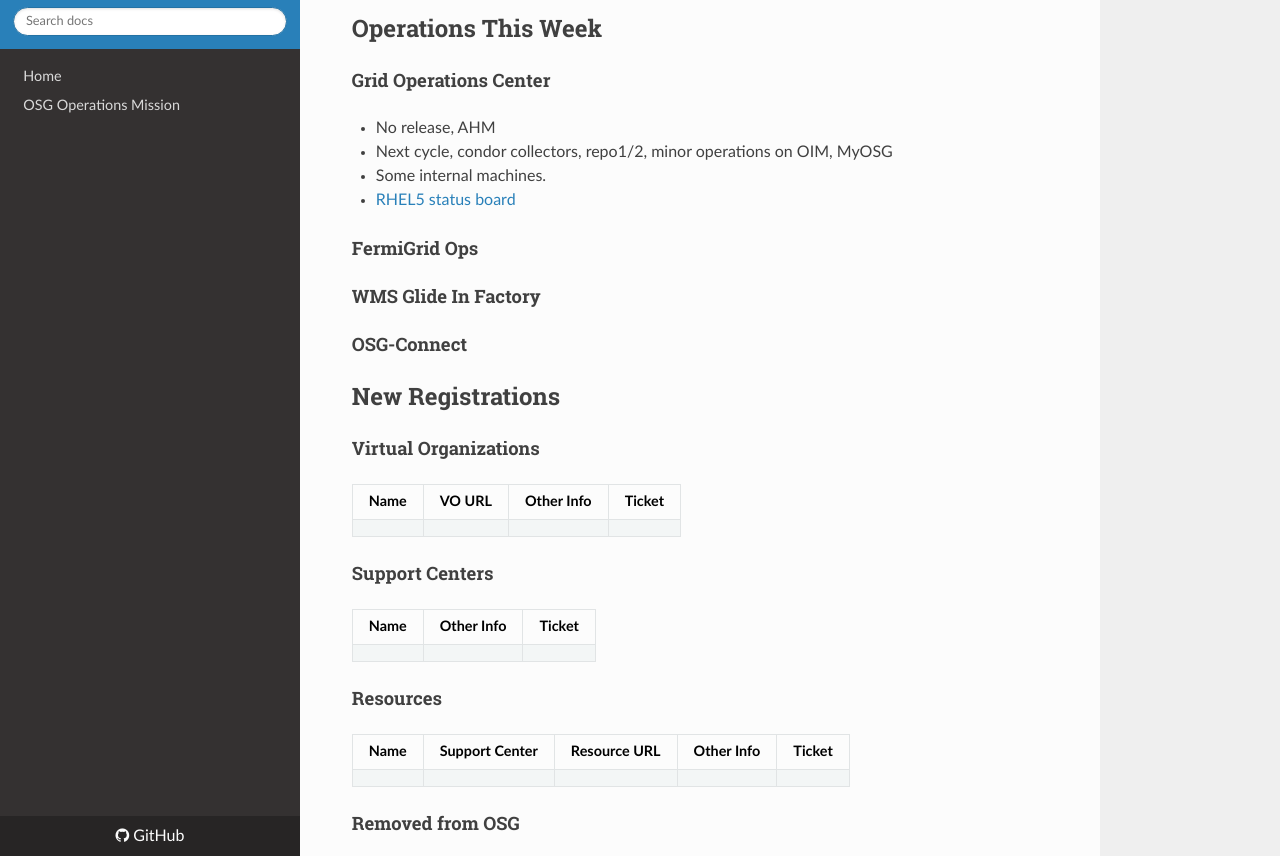
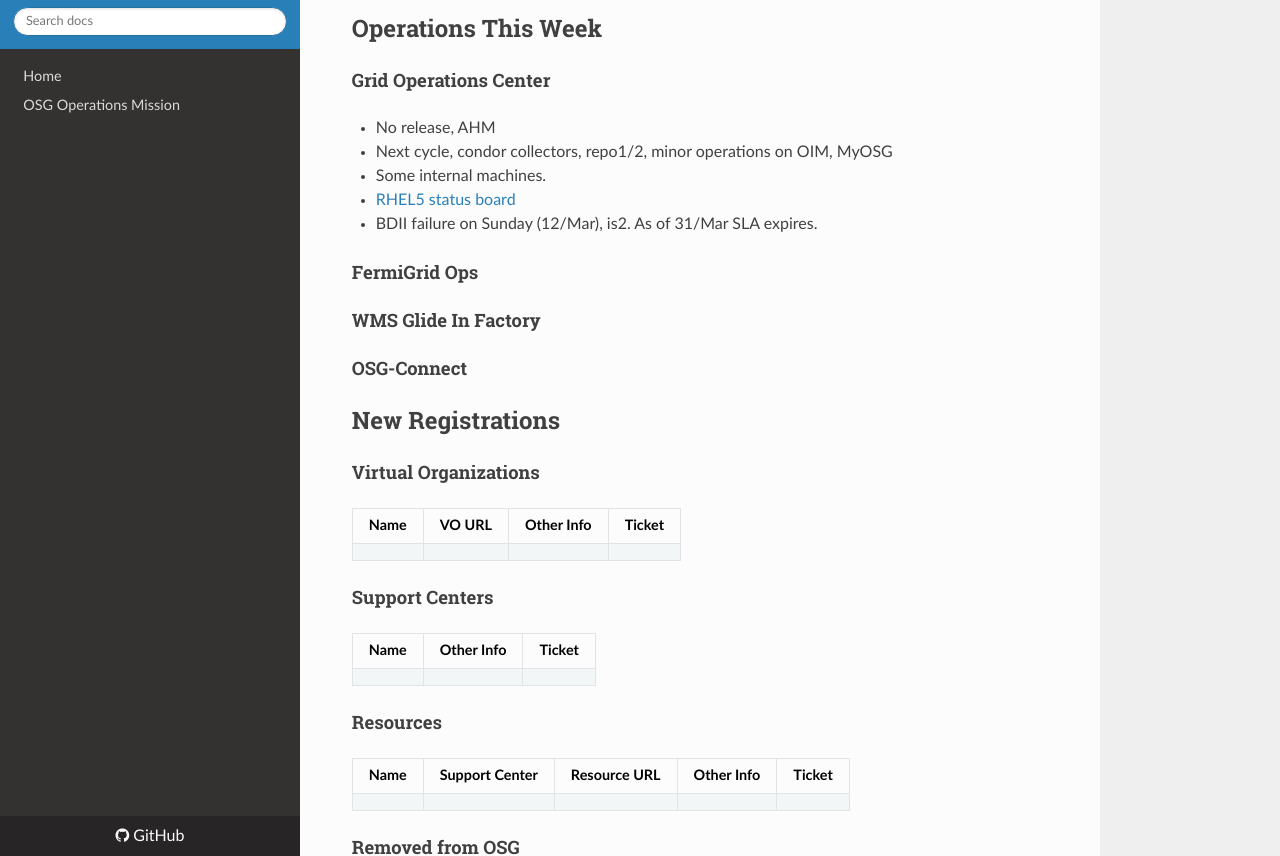
Before and after one commit to osg-htc/operations, an MkDocs documentation site: the page built from docs/WeeklyMinutes/13Mar2017.md, in a window 1280 px wide and 900 px high, scrolled down 2216 px, cut to the strip 44-900 px from the top of the window. Built offline with MkDocs 1.6.1, drawn with Linux system fonts in a browser that asks for light colours; nearby versions of some CDN libraries; old or Windows-style settings are respelled for this version of MkDocs.

Commit message:
Update 13Mar2017.md

```diff
--- a/docs/WeeklyMinutes/13Mar2017.md
+++ b/docs/WeeklyMinutes/13Mar2017.md
@@ -33,6 +33,7 @@
    * Next cycle, condor collectors, repo1/2, minor operations on OIM, MyOSG
    * Some internal machines.
    * [RHEL5 status board](http://monitor.grid.iu.edu/kernel/kernel_overview_el5.html)
+   * BDII failure on Sunday (12/Mar), is2. As of 31/Mar SLA expires.
 
 #### FermiGrid Ops
 
```
